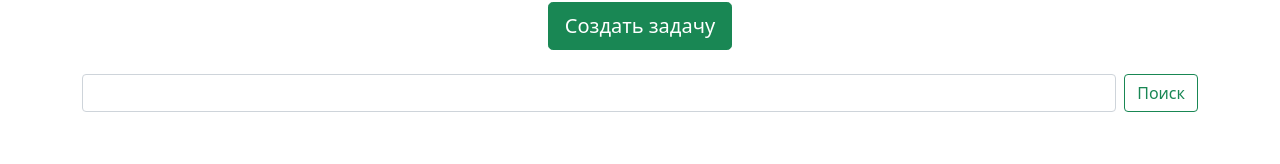
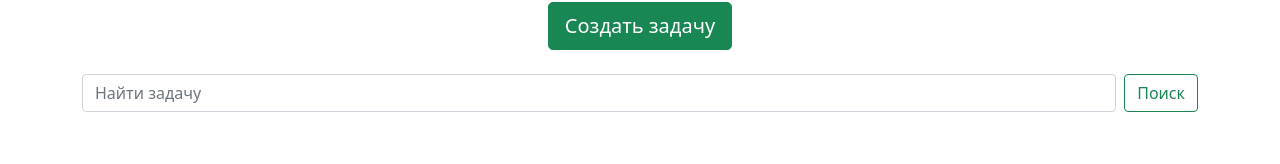
Before and after one commit to bobrov-site/todolistvue, a Vue app: page /todolist in a window 1280 px wide. Shown: the part 193-357 px from the top of the page. Built offline with nearby package versions, Linux system fonts and the light colour scheme; no server answers.

Commit message:
get search query to vuex

```diff
--- a/src/components/UI/SearchBootstrap.vue
+++ b/src/components/UI/SearchBootstrap.vue
@@ -1,7 +1,7 @@
 <template>
   <form class="d-flex">
-    <input class="form-control me-2" type="button" placeholder="Найти задачу" model:value="searchQuery" @update:model-value="setSearchQuery" aria-label="Search">
-    <button-bootstrap  css-class="btn-outline-success">Поиск</button-bootstrap>
+    <input class="form-control me-2" type="text" placeholder="Найти задачу" v-model="title" aria-label="Search">
+    <button-bootstrap @click.native="searchTodo" css-class="btn-outline-success">Поиск</button-bootstrap>
   </form>
 </template>
 
@@ -16,7 +16,9 @@ export default {
     }
   },
   methods: {
-
+    searchTodo() {
+      this.$emit('search', this.title);
+    }
   }
 }
 </script>
--- a/src/views/TodoListView.vue
+++ b/src/views/TodoListView.vue
@@ -5,7 +5,7 @@
       <div class="col-12 text-center">
         <TitlePage text="Список задач"/>
         <button-bootstrap data-bs-toggle="modal" data-bs-target="#createTodo" css-class="btn-lg btn-success mt-2 mb-4">Создать задачу</button-bootstrap>
-        <SearchBootstrap/>
+        <SearchBootstrap @search="searchTodo"/>
         <ModalBootstrap @create="createTodo" :todos="todos" css-id="createTodo"/>
       </div>
     </div>
@@ -18,7 +18,7 @@
 import ContainerBootstrap from "@/components/UI/ContainerBootstrap";
 import TitlePage from "@/components/TitlePage";
 import TodoList from "@/components/TodoList";
-import {mapState, mapActions} from 'vuex'
+import {mapState, mapActions, mapMutations} from 'vuex'
 import ButtonBootstrap from "@/components/UI/ButtonBootstrap";
 import ModalBootstrap from "@/components/UI/ModalBootstrap";
 import SearchBootstrap from "@/components/UI/SearchBootstrap";
@@ -34,9 +34,14 @@ export default {
     ...mapActions({
       fetchTodos: "todos/fetchTodos"
     }),
+    ...mapMutations({
+      setSearchQuery: 'todos/setSearchQuery'
+    }),
     createTodo(todo) {
-      console.log(todo)
       this.todos.unshift(todo);
+    },
+    searchTodo(query) {
+      this.$store.state.todos.searchQuery = query;
     }
   },
   mounted() {
@@ -48,7 +53,8 @@ export default {
       isTodosLoading: state => state.todos.isTodosLoading,
       page: state => state.todos.page,
       limit: state => state.todos.limit,
-      totalPages: state => state.todos.totalPages
+      totalPages: state => state.todos.totalPages,
+      searchQuery: state => state.todos.searchQuery
     })
   }
 }
```
Also changed, not shown: src/store/todosModule.js (+1 -6 lines).
